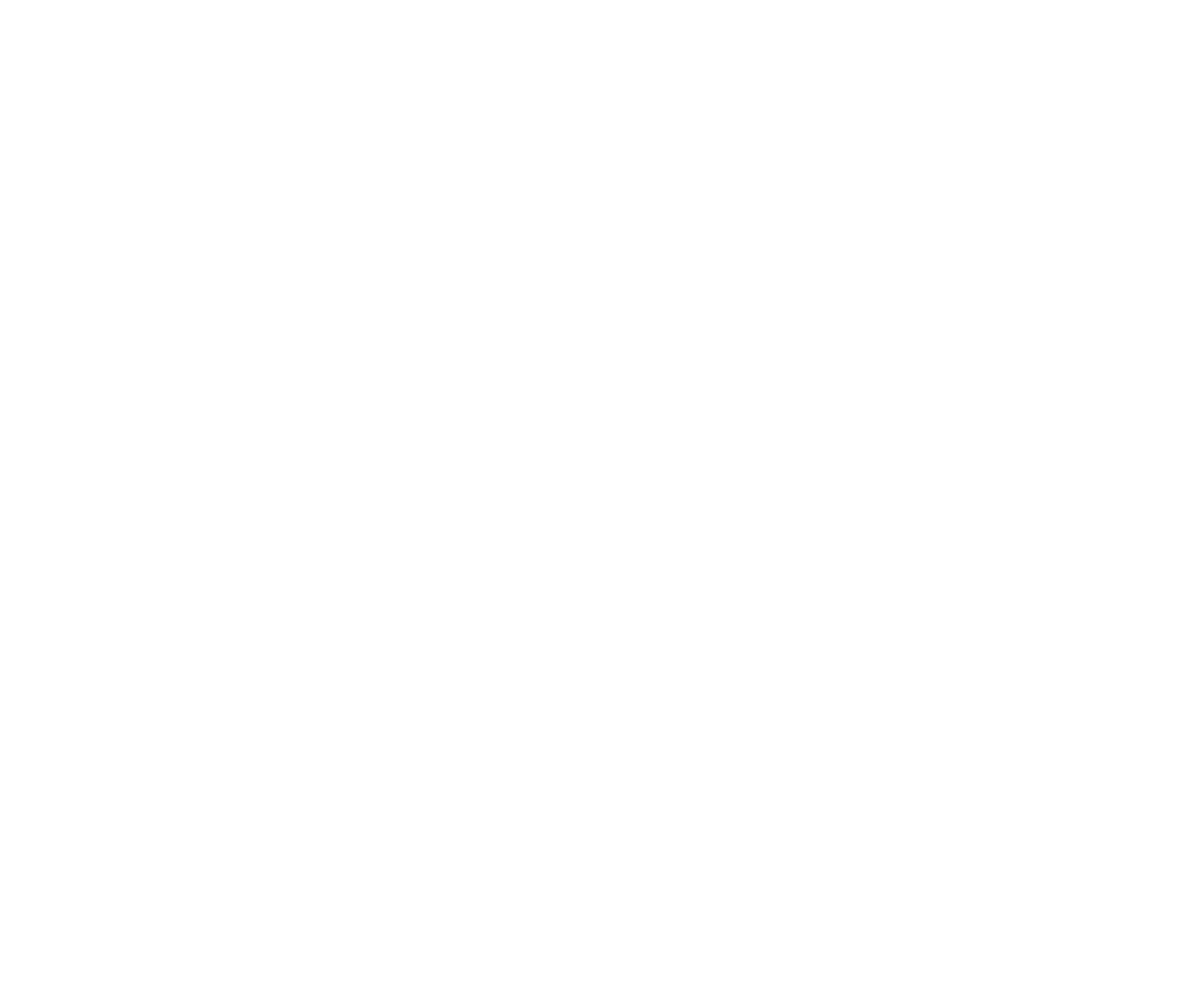
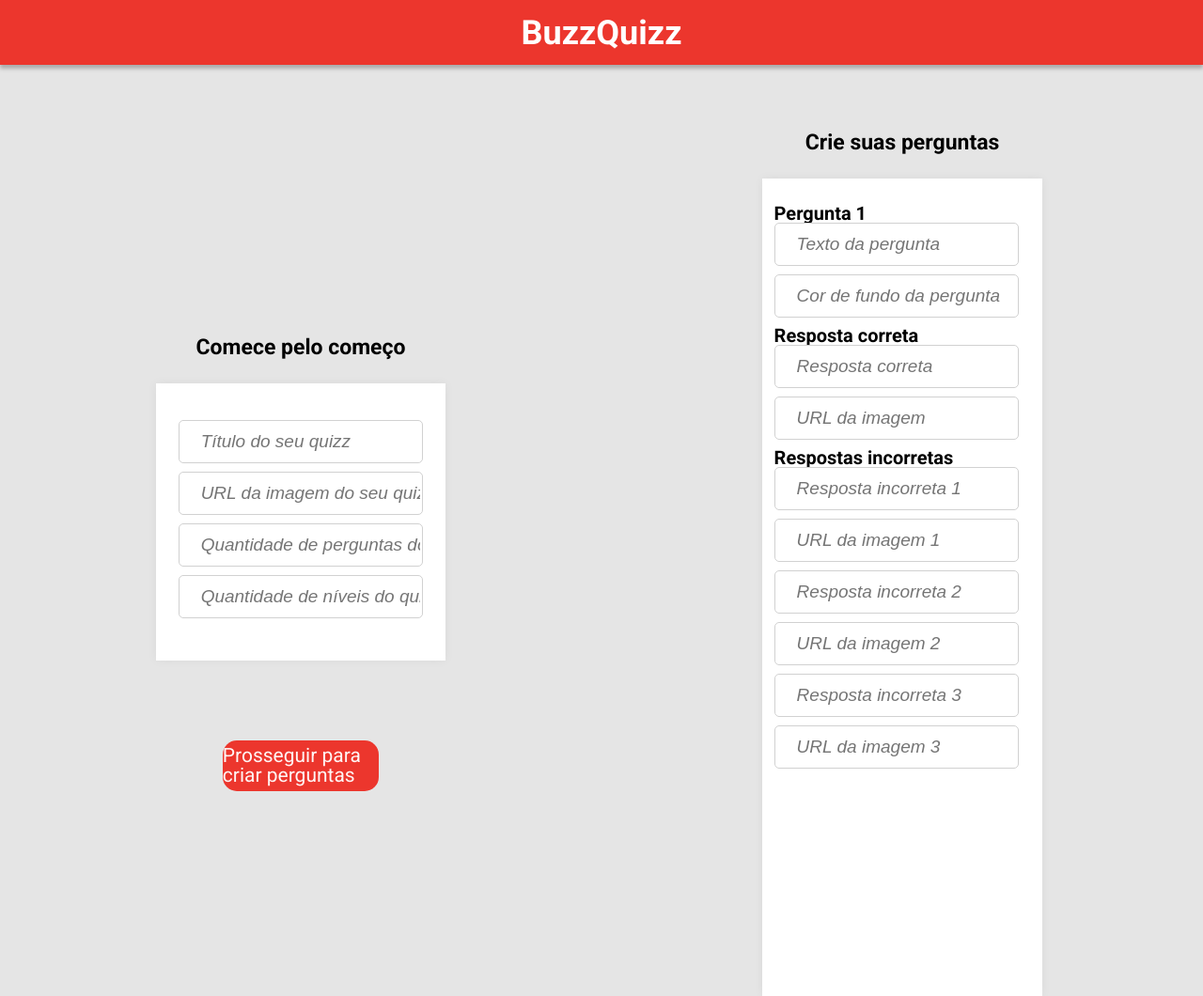
Before and after one commit to anapsv/BuzzQuizz, a plain HTML site: page index.html in a window 1280 px wide. Shown: the whole page at 94% size. Before the commit the page ends 800 px from the top, so only its background shows below. Drawn offline with Linux system fonts and the light colour scheme.

Commit message:
Crição layout página 3.1 e 3.2

```diff
--- a/index.html
+++ b/index.html
@@ -6,10 +6,30 @@
     <title>BuzzQuizz</title>
     <link rel="stylesheet" href="reset.css" />
     <link rel="stylesheet" href="style.css" />
+    <link rel="stylesheet" href="quizzCreation.css"/>
   </head>
   <body>
     <div class="pagina2"></div>
-    <div class="pagina3"></div>
+      <header>BuzzQuizz</header>
+
+<!-- Início página 3-->
+
+      <container>
+      <div class="quizzCreationBeginning">
+        <h1>Comece pelo começo</h1>
+        <div class="quizzCreationBox1">
+          <input type="text" placeholder="Título do seu quizz">
+          <input type="text" name="" id="" placeholder="URL da imagem do seu quizz">
+          <input type="text" placeholder="Quantidade de perguntas do quizz">
+          <input type="text" placeholder="Quantidade de níveis do quizz">
+        </div>
+        <div class="buttonProceedToCreateQuestions" onclick="proceedToCreateQuestions()">Prosseguir para criar perguntas</div>
+      </div>
+      <div class="quizzCreationQuestions">
+        <!-- Perguntas inseridas pelo js -->
+      </div>
+      </container>
+    <script src="quizzCreation.js"></script>
     <script src="js.js"></script>
   </body>
 </html>
--- /dev/null
+++ b/quizzCreation.css
@@ -0,0 +1,133 @@
+
+@import url('https://fonts.googleapis.com/css2?family=Roboto:ital,wght@0,400;0,700;1,400&display=swap');
+
+
+body {
+    font-family: roboto;
+    background-color: #E5E5E5;
+}
+
+header {
+    width: 100%;
+    height: 69px;
+    background-color: #EC362D;
+    box-shadow: 0px 4px 4px rgba(0, 0, 0, 0.25);
+    position: fixed;
+    top: 0;
+    left: 0;
+    display: flex;
+    align-items: center;
+    justify-content: center;
+    font-size: 36px;
+    font-weight: 700;
+    color: #ffffff;
+}
+
+
+container {
+    width: 100%;
+    height: 100%;
+    display: flex;
+    justify-content: center;
+    align-items: center;
+}
+
+.quizzCreationBeginning {
+    width: 100%;
+    height: auto;
+    display: flex;
+    align-items: center;
+    justify-content: center;
+    flex-direction: column;
+}
+
+h1 {
+    font-size: 23px;
+    margin-top: 140px;
+    color: #000000;
+    font-weight: 700;
+}
+
+.quizzCreationBox1 {
+    width: 42%;
+    height: 256px;
+    background-color: #ffffff;
+    margin-top: 27px;
+    box-shadow: 0px 0px 10px rgba(0, 0, 0, 0.05);
+    display: flex;
+    align-items: center;
+    justify-content: center;
+    flex-direction: column;
+    padding: 21px 20px 18px 20px;
+}
+
+.quizzCreationBox1 input {
+    width: 97%;
+    height: 46px;
+    margin-bottom: 9px;
+    font-style: italic;
+    font-size: 19px;
+    color: #BABABA;
+    padding-left: 23px;
+    background-color: #FFFFFF;
+    border: 1px solid #D1D1D1;
+    box-sizing: border-box;
+    border-radius: 5px;
+}
+
+.buttonProceedToCreateQuestions {
+    width: 26%;
+    height: 54px;
+    margin-top: 85px;
+    background-color: #EC362D;
+    border-radius: 15px;
+    font-size: 21px;
+    color: #FFF5F4;
+    font-weight: 400;
+    display: flex;
+    align-items: center;
+    justify-content: center;
+}
+
+.quizzCreationQuestions {
+    width: 100%;
+    height: auto;
+    display: flex;
+    align-items: center;
+    justify-content: center;
+    flex-direction: column;
+}
+
+.quizzCreationBox2 {
+    width: 42%;
+    height: 825px;
+    background-color: #ffffff;
+    margin-top: 27px;
+    box-shadow: 0px 0px 10px rgba(0, 0, 0, 0.05);
+    padding: 27px 17px 18px 13px;
+}
+
+.quizzCreationBox2 input {
+    width: 97%;
+    height: 46px;
+    margin-bottom: 9px;
+    font-style: italic;
+    font-size: 19px;
+    color: #BABABA;
+    padding-left: 23px;
+    background-color: #FFFFFF;
+    border: 1px solid #D1D1D1;
+    box-sizing: border-box;
+    border-radius: 5px;
+}
+
+span {
+    font-size: 20px;
+    color: #000000;
+    font-weight: 700;
+    margin-bottom: 14px;
+}
+
+.hidden {
+    display: none;
+}
--- /dev/null
+++ b/quizzCreation.js
@@ -0,0 +1,26 @@
+function proceedToCreateQuestions() {
+    const element = document.querySelector(".quizzCreationBeginning");
+    element.classList.add("hidden");
+}
+
+function quizzCreationQuestions() {
+    const questions = document.querySelector(".quizzCreationQuestions");
+    questions.innerHTML = `<h1>Crie suas perguntas</h1>
+    <div class="quizzCreationBox2">
+    <span>Pergunta 1</span>
+    <input type="text" placeholder="Texto da pergunta">
+    <input type="text" placeholder="Cor de fundo da pergunta">
+    <span>Resposta correta</span>
+    <input type="text" placeholder="Resposta correta">
+    <input type="text" placeholder="URL da imagem">
+    <span>Respostas incorretas</span>
+    <input type="text" placeholder="Resposta incorreta 1">
+    <input type="text" placeholder="URL da imagem 1">
+    <input type="text" placeholder="Resposta incorreta 2">
+    <input type="text" placeholder="URL da imagem 2">
+    <input type="text" placeholder="Resposta incorreta 3">
+    <input type="text" placeholder="URL da imagem 3">
+    </div>`
+}
+
+quizzCreationQuestions();
```
